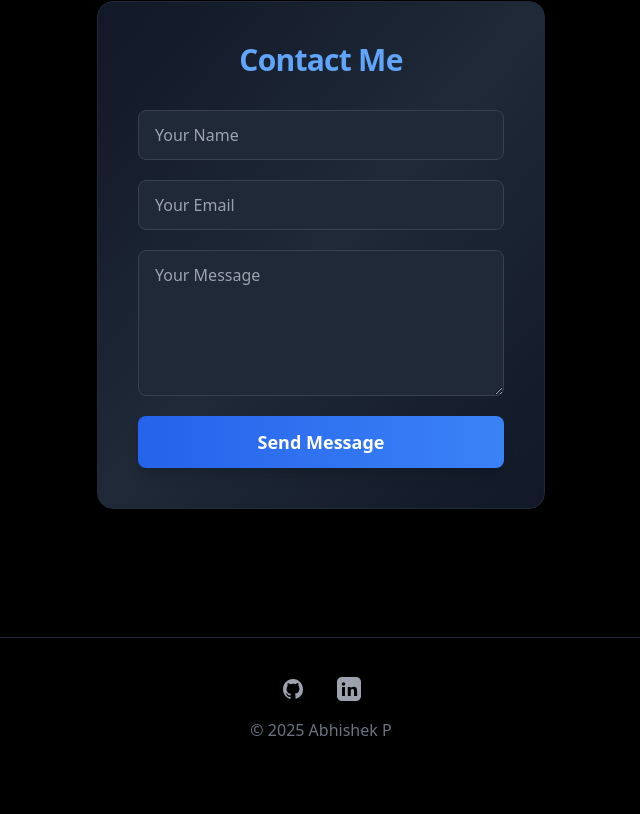
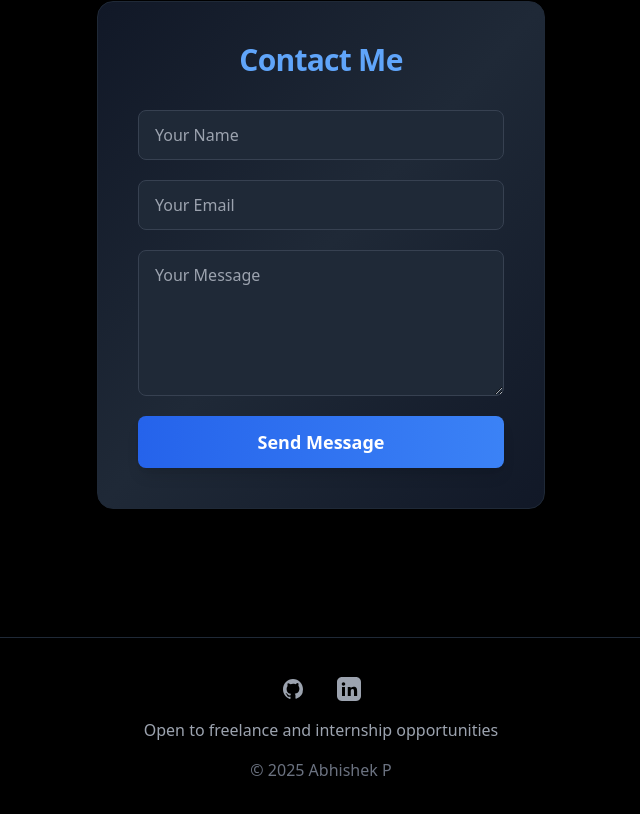
Before and after one commit to AbhishekLuffy/portfolio_web, a React (Vite) app: page / in a window 1280 px wide. Shown: the part 2858-3672 px from the top of the page, without its empty margins (319-959 px from the left). Before the commit the page ends 3632 px from the top, so only its background shows below. Built offline with nearby package versions, Linux system fonts and the light colour scheme.

Commit message:
feat: add freelance and internship status to footer

```diff
--- a/src/components/Footer.jsx
+++ b/src/components/Footer.jsx
@@ -44,6 +44,7 @@ export default function Footer() {
           </a>
         ))}
       </div>
+      <p className="text-gray-400 mb-4">Open to freelance and internship opportunities</p>
       <div className="text-gray-500 font-medium text-base">© 2025 Abhishek P</div>
     </motion.footer>
   );
```
